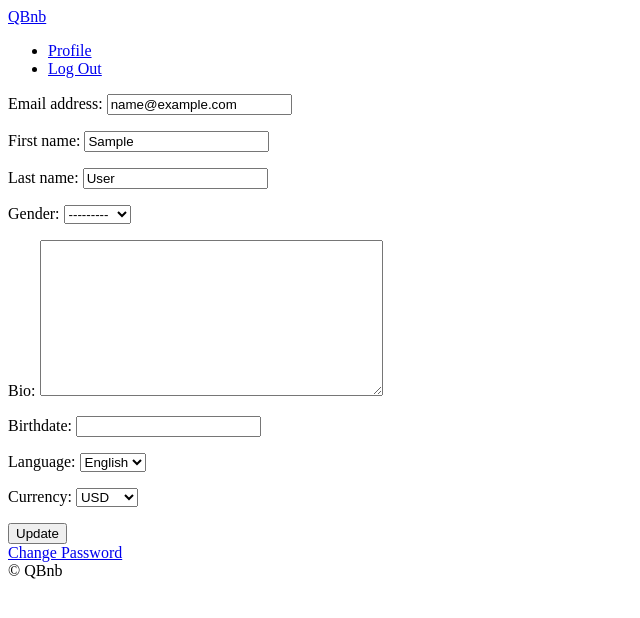
After one commit to qpthedev/python-airbnb-clone, a Django app: page /users/update-profile/ in a window 1280 px wide. The commit adds this page. Shown: the top 618 px of the page, without its empty margins (0-640 px from the left). Run offline with Django 3.2, Linux system fonts and the light colour scheme; the visitor is signed in with stand-in values (Sample User, id 1).

Commit message:
profile, update profile, update password view

```diff
--- a/templates/partials/header.html
+++ b/templates/partials/header.html
@@ -3,6 +3,9 @@
     <ul>
 
         {% if user.is_authenticated %}
+            <li>
+                <a href="{{user.get_absolute_url}}">Profile</a>
+            </li>
             <li>
                 <a href="{% url "users:logout" %}">Log Out</a>
             </li>
--- /dev/null
+++ b/templates/users/update-profile.html
@@ -0,0 +1,18 @@
+{% extends "base.html" %}
+
+{% block page_name %}
+    Update Profile
+{% endblock page_name %}
+
+{%block content %}
+    <form method="POST" action="{% url "users:update" %}">
+        {% csrf_token %}
+        {{form.as_p}}
+        <button>Update</button>
+    </form>
+
+    <!-- {% if object.login_method == "password" %} -->
+    <!-- {% endif %} -->
+    <a href="{% url "users:password" %}">Change Password</a>
+
+{% endblock content %}
--- a/users/models.py
+++ b/users/models.py
@@ -1,4 +1,5 @@
 from django.contrib.auth.models import AbstractUser
+from django.shortcuts import reverse
 from django.db import models
 
 
@@ -44,3 +45,6 @@ class User(AbstractUser):
         choices=CURRENCY_CHOICES, blank=True, max_length=3, default=CURRENCY_USD
     )
     superhost = models.BooleanField(default=False)
+
+    def get_absolute_url(self):
+        return reverse("users:profile", kwargs={"pk": self.pk})
--- a/users/urls.py
+++ b/users/urls.py
@@ -5,7 +5,10 @@ app_name = "users"
 
 urlpatterns = [
     path("", views.all_users, name="users"),
-    path("login", views.LoginView.as_view(), name="login"),
-    path("logout", views.log_out, name="logout"),
-    path("signup", views.SignUpView.as_view(), name="signup"),
+    path("login/", views.LoginView.as_view(), name="login"),
+    path("logout/", views.log_out, name="logout"),
+    path("signup/", views.SignUpView.as_view(), name="signup"),
+    path("update-profile/", views.UpdateProfileView.as_view(), name="update"),
+    path("update-password/", views.UpdatePasswordView.as_view(), name="password"),
+    path("<int:pk>/", views.UserProfileView.as_view(), name="profile"),
 ]
--- a/users/views.py
+++ b/users/views.py
@@ -1,8 +1,9 @@
-from django.views.generic import FormView
+from django.views.generic import FormView, DetailView, UpdateView
+from django.contrib.auth.views import PasswordChangeView
 from django.shortcuts import redirect, reverse
 from django.urls import reverse_lazy
 from django.contrib.auth import authenticate, login, logout
-from . import forms
+from . import forms, models
 
 
 # Create your views here.
@@ -43,3 +44,36 @@ class SignUpView(FormView):
         if user is not None:
             login(self.request, user)
         return super().form_valid(form)
+
+
+class UserProfileView(DetailView):
+    model = models.User
+    context_object_name = "user_obj"
+
+
+class UpdateProfileView(UpdateView):
+    model = models.User
+    template_name = "users/update-profile.html"
+    fields = (
+        "email",
+        "first_name",
+        "last_name",
+        "gender",
+        "bio",
+        "birthdate",
+        "language",
+        "currency",
+    )
+
+    def get_object(self, queryset=None):
+        return self.request.user
+
+    def form_valid(self, form):
+        email = form.cleaned_data.get("email")
+        self.object.username = email
+        self.object.save()
+        return super().form_valid(form)
+
+
+class UpdatePasswordView(PasswordChangeView):
+    template_name = "users/update-password.html"
```
Also changed, not shown: templates/users/update-password.html (added, +13 -0 lines), templates/users/user_detail.html (added, +29 -0 lines).
